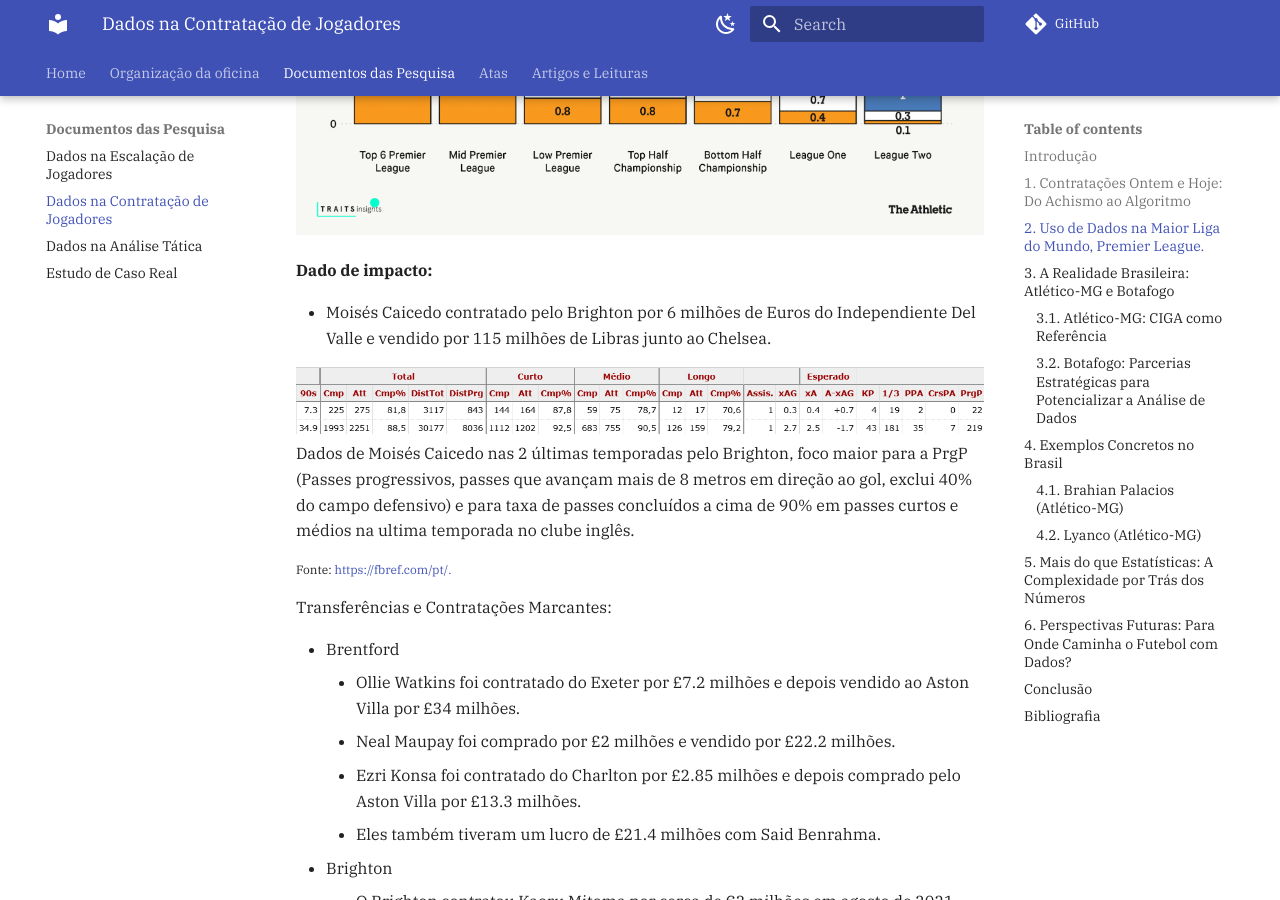
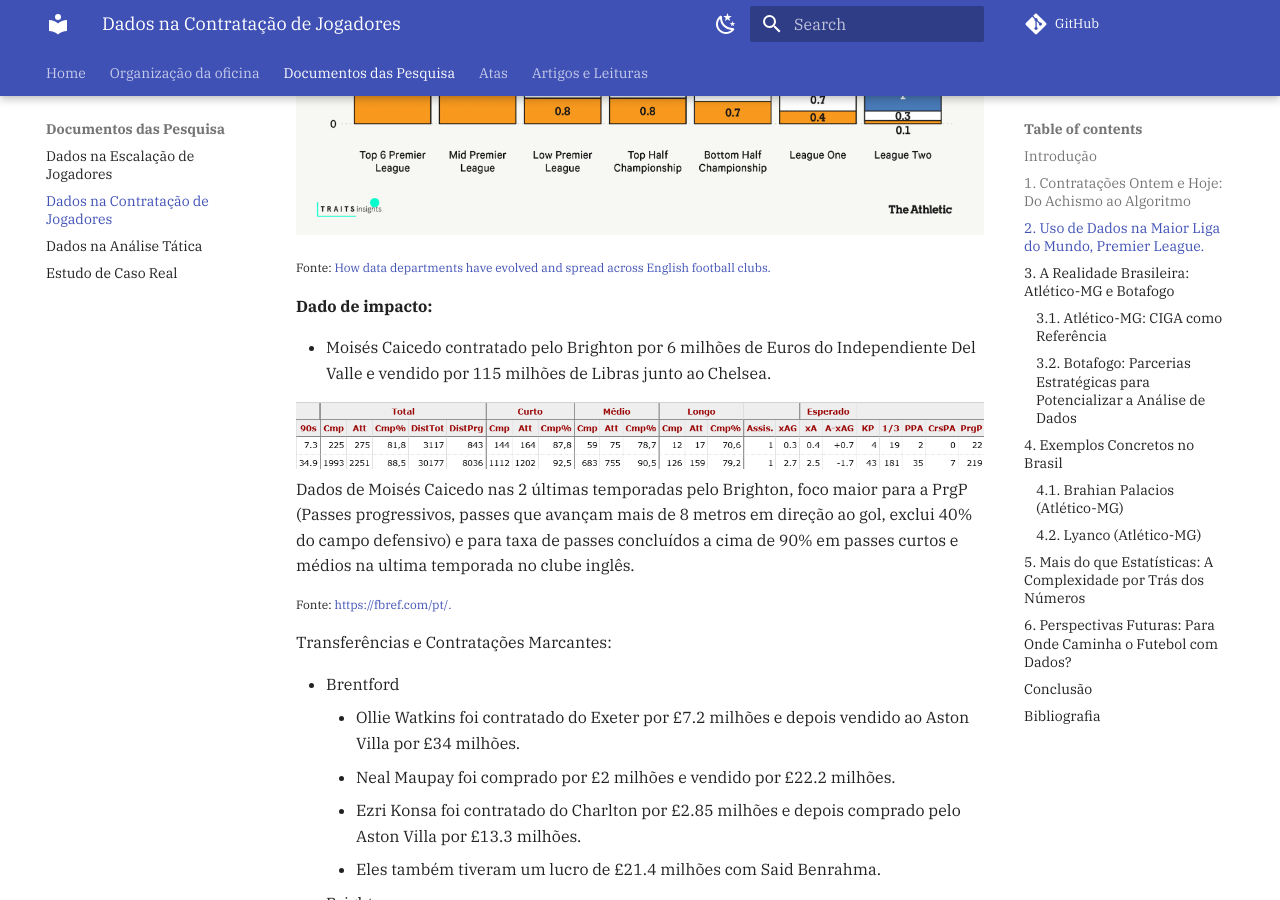
Before and after one commit to th-org/LAMFO, an MkDocs documentation site: the page built from docs/dados-contratacao.md, in a window 1280 px wide and 900 px high, scrolled down 2125 px. Built offline with MkDocs 1.6.1 and Material for MkDocs 9.7.7, drawn with Linux system fonts in a browser that asks for light colours; comment, search, counter and statistics services are not loaded.

Commit message:
adicionando fonte

```diff
--- a/docs/dados-contratacao.md
+++ b/docs/dados-contratacao.md
@@ -21,6 +21,8 @@
 * Portanto, a evolução dos departamentos de dados no futebol inglês mostra que, no cenário atual, **dados e intuição não são concorrentes, mas aliados**. O futebol moderno exige cada vez mais decisões embasadas, e os clubes que souberem usar bem essa ferramenta terão vantagem dentro e fora de campo.
 
 ![](./assets/image4.png)
+
+<p style="font-size: 12px;"> Fonte: <a href=https://www.nytimes.com/athletic/5697684/2024/09/03/football-analytics-uk-evolution/.>How data departments have evolved and spread across English football clubs.</a></p>
 
 **Dado de impacto:**
 
```
